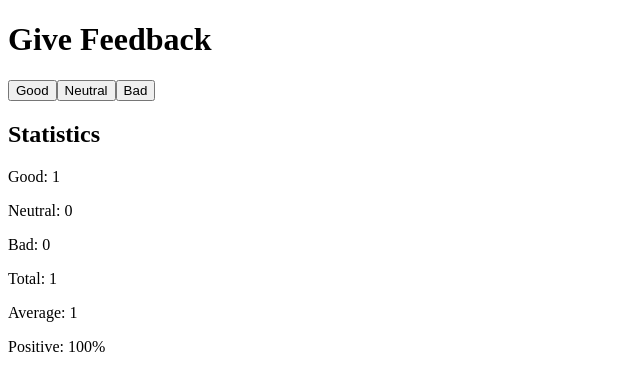
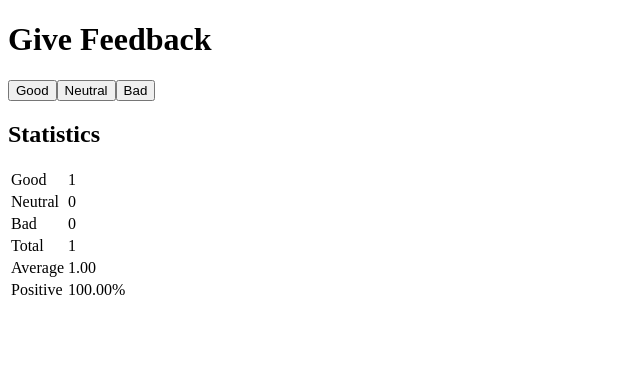
Before and after one commit to hunterb2121/FullStackOpen, a React (Vite) app in the folder part1/unicafe/: page / in a window 1280 px wide. Both pictures are taken after a click on the button "Good". Shown: the top 390 px of the page, without its empty margins (0-640 px from the left). Built offline with nearby package versions, Linux system fonts and the light colour scheme.

Commit message:
FullStackOpen 1.11: unicafe step 6

```diff
--- a/part1/unicafe/src/App.jsx
+++ b/part1/unicafe/src/App.jsx
@@ -4,27 +4,35 @@ const Button = (props) => <button onClick={props.handleClick}>{props.text}</butt
 
 const Display = (props) => <span>{props.value}</span>;
 
-const StatisticLine = (props) => <p>{props.text}: {props.value}</p>
+const StatisticLine = (props) => {
+  return (
+    <tr>
+      <td>{props.text}</td>
+      <td>{props.value}</td>
+    </tr>
+  );
+};
 
 const Statistics = (props) => {
   const { g, n, b } = props;
 
   const total = [g, n, b].reduce((acc, currValue) => acc + currValue, 0);
 
-  const averageFeedback = () => total !== 0 ? ((g * 1) + (n * 0) + (b * -1)) / total : 0;
-  const positiveFeedback = () => total !== 0 ? (g / total * 100) : 0;
+  const averageFeedback = () => total !== 0 ? (((g * 1) + (n * 0) + (b * -1)) / total).toFixed(2) : 0;
+  const positiveFeedback = () => total !== 0 ? (g / total * 100).toFixed(2) : 0;
 
   if (total !== 0) {
     return (
-      <div>
-        <h2>Statistics</h2>
+      <table>
+        <tbody>
           <StatisticLine text="Good" value={g} />
           <StatisticLine text="Neutral" value={n} />
           <StatisticLine text="Bad" value={b} />
           <StatisticLine text="Total" value={total} />
           <StatisticLine text="Average" value={averageFeedback()} />
           <StatisticLine text="Positive" value={`${positiveFeedback()}%`} />
-      </div>
+        </tbody>
+      </table>
     );
   } else {
     return (
@@ -60,6 +68,8 @@ const App = () => {
       <Button handleClick={() => {increase("n")}} text="Neutral" />
       <Button handleClick={() => {increase("b")}} text="Bad" />
 
+      <h2>Statistics</h2>
+
       <Statistics g={good} b={bad} n={neutral} />
     </div>
   );
```
Lines whose indentation alone changed are shown as unchanged.
